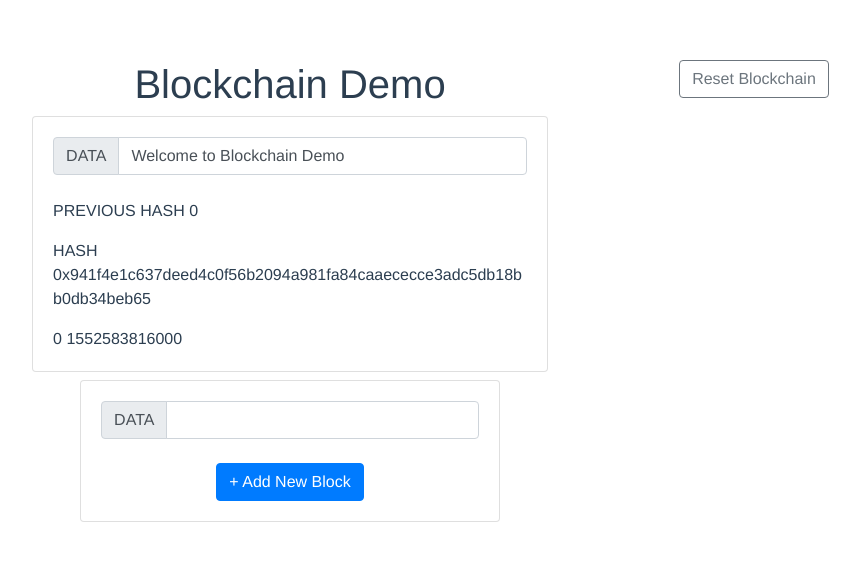
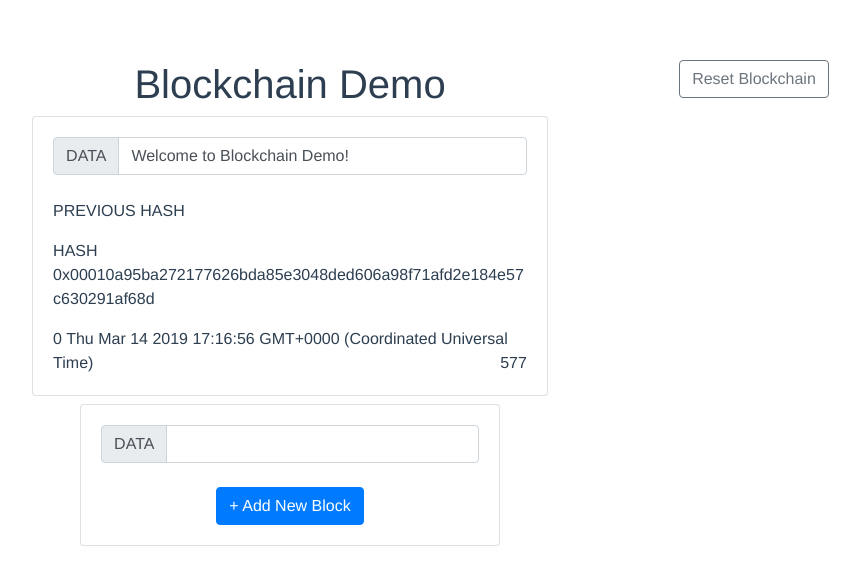
Before and after one commit to karlptrck/blockchain-demo, a Vue app: page / in a window 1280 px wide. Shown: the top 582 px of the page, without its empty margins (350-1210 px from the left). Built offline with nearby package versions, Linux system fonts and the light colour scheme.

Commit message:
Implemented nonce, code refractored

```diff
--- a/src/components/AddBlock.vue
+++ b/src/components/AddBlock.vue
@@ -23,8 +23,7 @@ export default {
     methods : {
         onSubmit(e) {
             e.preventDefault()
-            var newBlock = this.$store.getters.generateNextBlock(this.inputData)
-            this.$store.commit('addBlock', newBlock)
+            this.$store.dispatch('createBlockAndAddToChain', this.inputData)
         }
 
     }
--- a/src/components/Block.vue
+++ b/src/components/Block.vue
@@ -7,7 +7,7 @@
             <br>
             <b-card-text class="text-left">PREVIOUS HASH <span> {{item.previousHash}}</span></b-card-text>
             <b-card-text class="text-left">HASH <span> {{item.hash}}</span></b-card-text>
-            <b-card-text class="text-left">{{item.index}} <span> {{item.timestamp}} </span></b-card-text>
+            <b-card-text class="text-left">{{item.index}} <span> {{item.timestamp}} </span> <span style="float:right;">{{item.nonce}}</span></b-card-text>
         </b-card>
     </div>
 </template>
--- a/src/components/Blockchain.vue
+++ b/src/components/Blockchain.vue
@@ -8,7 +8,7 @@
 export default {
     name : 'Blockchain',
     beforeCreate() {
-        this.$store.commit('createGenesisBlock')
+        this.$store.dispatch('createBlockAndAddToChain', 'Welcome to Blockchain Demo!')
     }
 }
 </script>
--- a/src/components/ResetBlockchain.vue
+++ b/src/components/ResetBlockchain.vue
@@ -10,7 +10,7 @@ export default {
     methods : {
         reset(){
             this.$store.commit('emptyBlockchain')
-            this.$store.commit('createGenesisBlock')
+            this.$store.dispatch('createBlockAndAddToChain', 'Welcome to Blockchain Demo!')
         }
     }
 }
--- a/src/store.js
+++ b/src/store.js
@@ -2,39 +2,57 @@ import Vue from 'vue'
 import Vuex from 'vuex'
 import Block from './models/Block.js'
 import Utils from './utils.js'
-// import moment from 'moment'
 
 Vue.use(Vuex)
-var utils = new Utils()
+let utils = new Utils(3)
 
 export default new Vuex.Store({
     state : {
-        blockchain : []
+        blockchain : [],
+        difficulty : 3, // default
+        mining : false
     },
     mutations : {
-        createGenesisBlock(state){
-            state.blockchain.push(Block.createGenesis)
-        },
         addBlock(state, payload){
             state.blockchain.push(payload)
         },
         emptyBlockchain(state){
             state.blockchain = []
+        },
+        setDifficulty(state, payload){
+            state.difficulty = payload
+        },
+        setMining(state){
+            state.mining = true
         }
     },
     getters : {
         getLatestBlock : state => {
             return state.blockchain[state.blockchain.length -1]
-        },
-        generateNextBlock : (state, getters) => (payload) => {
-            var latestBlock = getters.getLatestBlock
-            var nextIndex = latestBlock.index + 1
-            var prevHash = latestBlock.hash
-            var nonce = 0
-            var timestamp = new Date().getTime()
+        }
+    },
+    actions : {
+        createBlockAndAddToChain({ commit, state, getters }, payload){
+            commit('setMining', true)
 
-            var nextHash = utils.hash(nextIndex, prevHash, timestamp, payload, nonce)
-            return new Block(nextIndex, prevHash, timestamp, payload, nextHash, 0)
+            const createBlock = async () => {
+                let prevHash = ""
+                let index = 0
+                // eslint-disable-next-line no-console
+                console.log('mining')
+                if(state.blockchain.length != 0){
+                    prevHash = getters.getLatestBlock.hash
+                    index = getters.getLatestBlock.index + 1
+                }
+
+                let newBlock = await utils.createBlock(new Date(), prevHash, payload, index)
+                commit('addBlock', newBlock)
+                commit('setMining', false)
+                 // eslint-disable-next-line no-console
+                 console.log('done mining ' + newBlock.hash)
+            }
+
+           createBlock()
         }
     }
 })
--- a/src/utils.js
+++ b/src/utils.js
@@ -1,18 +1,52 @@
 import { ethers } from 'ethers'
 
 export default class Utils{
-    constructor(){}
+    constructor(difficulty){
+      this.difficulty = difficulty
+    }
 
-    hash(_index, _previousHash, _timestamp, _data, _nonce){
-        let objToHash = {
-            index : _index,
-            previousHash : _previousHash,
-            timestamp : _timestamp,
-            data : _data,
-            nonce : _nonce
+    createBlock(timestamp, prevHash, data, index){
+      return new Promise(resolve => {
+          let returnBl = {
+            timestamp: timestamp,
+            data: data,
+            previousHash: prevHash,
+            index: index
           }
-        let hex = this.toHex(JSON.stringify(objToHash))
-        return ethers.utils.keccak256(hex)
+          let nonce = this.calculateNonce(returnBl)
+          returnBl["nonce"] = nonce
+          let hash = this.hashBlock(returnBl)
+          returnBl["hash"] = hash
+          resolve(returnBl)
+      })
+    }
+
+    hashBlock(blockToHash){
+      let stringifiedBl = JSON.stringify(blockToHash)
+      let hexifiedBl = this.toHex(stringifiedBl)
+      return ethers.utils.keccak256(hexifiedBl)
+    }
+
+     calculateNonce(block){
+      let clonedBlock = JSON.parse(JSON.stringify(block))
+      let nonce = 0
+      clonedBlock["nonce"] = nonce
+      let hash = this.hashBlock(clonedBlock)
+
+      while(!(hash.substring(2, this.difficulty + 2) === this.getLeadingZeros())){
+          nonce++
+          clonedBlock["nonce"] = nonce
+          hash = this.hashBlock(clonedBlock)
+      }
+      return nonce
+     }
+
+     getLeadingZeros(){
+       var result = ""
+       for(let i = 0; i < this.difficulty; i++){
+          result = result.concat("0")
+       }
+       return result
      }
 
      toHex(input){
```
Lines whose indentation alone changed are shown as unchanged.
